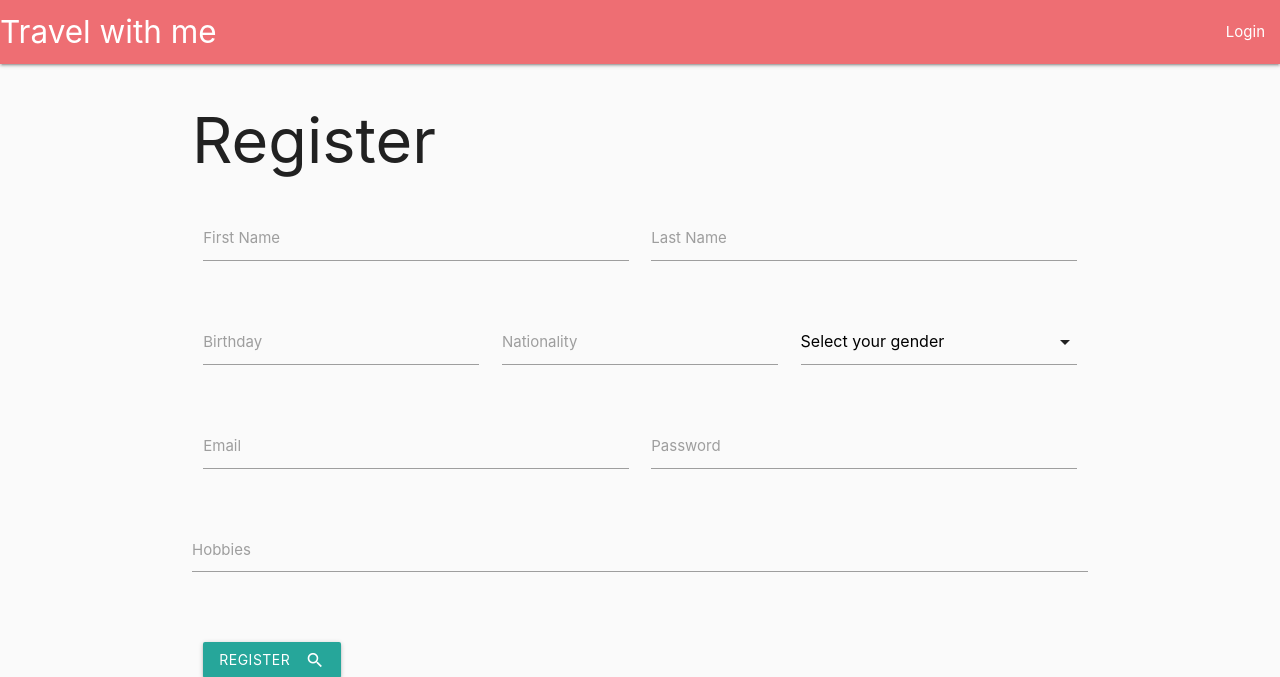
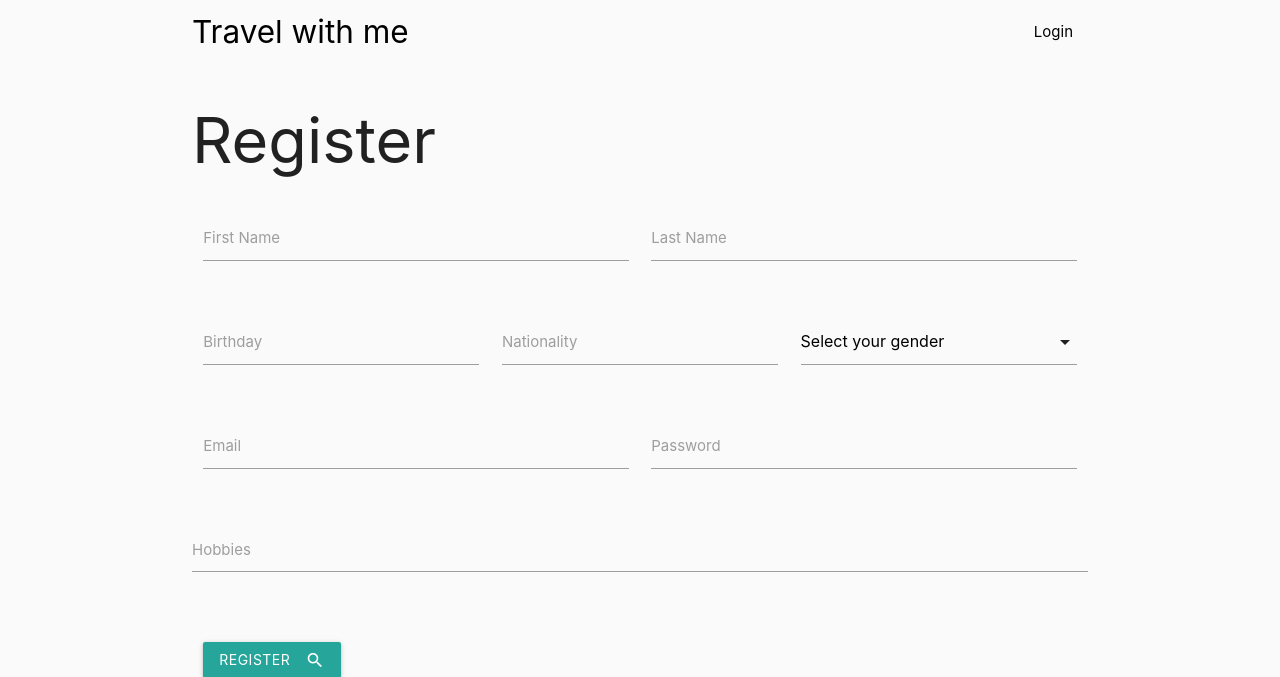
Before and after one commit to Aleks239/travelwithme, a Django app: page /signup in a window 1280 px wide. Shown: the top 677 px of the page. Run offline with Django 3.2, Linux system fonts and the light colour scheme.

Commit message:
Add ui changes and fixes from interface branch

```diff
--- a/travelwithme/static/travelwithme/custom/main.css
+++ b/travelwithme/static/travelwithme/custom/main.css
@@ -7,3 +7,11 @@ html, body{
     height:100%;
 
 }
+#sec {
+    padding-top: 100px;
+}
+
+#background{
+    position: absolute;
+    z-index: -100;
+}
--- a/travelwithme/static/travelwithme/custom/main.js
+++ b/travelwithme/static/travelwithme/custom/main.js
@@ -2,7 +2,8 @@
 document.addEventListener('DOMContentLoaded', function() {
     var options = {
       format: "yyyy-mm-dd",
-      container: 'body'
+      container: 'body',
+      yearRange:50
     };
     var elems = document.querySelectorAll('.datepicker');
     var instances = M.Datepicker.init(elems, options);
--- a/travelwithme/templates/travelwithme/base.html
+++ b/travelwithme/templates/travelwithme/base.html
@@ -1,38 +1,44 @@
 <!DOCTYPE html>
 <html>
+
 <head>
+
   {% load static %}
   <!--Import Google Icon Font-->
   <link href="https://fonts.googleapis.com/icon?family=Material+Icons" rel="stylesheet">
   <!--Import materialize.css-->
-    <link type="text/css" rel="stylesheet" href="{% static "travelwithme/materialize/css/materialize.css" %}"  media="screen,projection"/>
-    <link type="text/css" rel="stylesheet" href="{% static "travelwithme/custom/main.css" %}"/>
+  <link type="text/css" rel="stylesheet" href="{% static "travelwithme/materialize/css/materialize.css" %}"media="screen,projection">
+  <link type="text/css" rel="stylesheet" href="{% static "travelwithme/custom/main.css" %}">
   <script src="https://ajax.googleapis.com/ajax/libs/jquery/3.3.1/jquery.min.js"></script>
   <!--Let browser know website is optimized for mobile-->
-    <meta name="viewport" content="width=device-width, initial-scale=1.0"/>
+  <meta name="viewport" content="width=device-width, initial-scale=1.0">
 </head>
 
 <body class="grey lighten-5">
-    <nav>
-  <div class="nav-wrapper">
-    <a href="{% url 'travelwithme:index' %}" class="brand-logo">Travel with me</a>
+  {% block background %}{% endblock background %}
+
+  <div class="navbar-fixed">
+    <nav class="transparent z-depth-0">
+      <div class="nav-wrapper container">
+        <a href="{% url 'travelwithme:index' %}" class="brand-logo black-text">Travel with me</a>
         <a href="#" data-target="mobile-demo" class="sidenav-trigger"><i class="material-icons">menu</i></a>
         <ul class="right hide-on-med-and-down">
           {% if request.path == "/login" %}
-                <li><a href="{% url 'travelwithme:signup' %}">Signup</a></li>
-      {% elif request.path == "/signup"  %}
-                <li><a href="{% url 'travelwithme:login' %}">Login</a></li>
+          <li><a href="{% url 'travelwithme:signup' %}" class="black-text">Signup</a></li>
+          {% elif request.path == "/signup" %}
+          <li><a href="{% url 'travelwithme:login' %}" class="black-text">Login</a></li>
           {% elif request.path == "/" and request.user.is_authenticated %}
           <li><a href="{% url 'travelwithme:logout' %}">Logout</a></li>
           <li><a href="{% url 'travelwithme:mytrips' %}">My trips</a></li>
           <li><a href="{% url 'travelwithme:myrequests' %}">My requests</a></li>
-        {% elif request.path == "/"  %}
-                <li><a href="{% url 'travelwithme:login' %}">Login</a></li>
+          {% elif request.path == "/" %}
+          <li><a href="{% url 'travelwithme:login' %}" class="black-text">Login</a></li>
 
           {% endif %}
         </ul>
       </div>
     </nav>
+  </div>
   <div class="container">
     {% if user.is_authenticated and request.path == "/" %}
       <h3 >Welcome {{ user.first_name }} {{user.last_name}}</h3>
@@ -46,4 +52,5 @@
   <script type="text/javascript" src="{% static "travelwithme/custom/main.js" %}"></script>
   <script type="text/javascript" src="{% static "travelwithme/materialize/js/materialize.js" %}"></script>
 </body>
+
 </html>
```
Also changed, not shown: travelwithme/templates/travelwithme/searchtrip.html (+37 -12 lines). Lines whose indentation alone changed are shown as unchanged.
